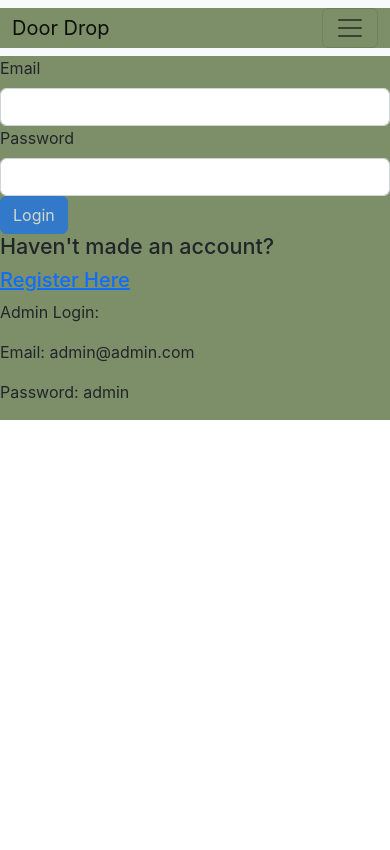
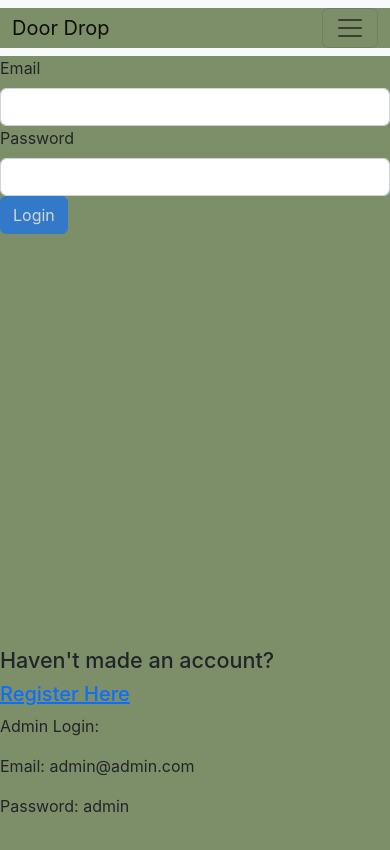
Before and after one commit to greensharpie/Door_Drop_Frontend, a React (Create React App) app: page /login in a window 390 px wide. Shown: the top 850 px of the page. Built offline with nearby package versions, Linux system fonts and the light colour scheme.

Commit message:
added CSS to login page to make it web responsive

```diff
--- a/src/App.css
+++ b/src/App.css
@@ -71,7 +71,7 @@
   color: #E6E5A3;
 }
 
-.btn-primgary {
+.btn-primary {
   color: #E6E5A3;
 }
 
@@ -79,3 +79,12 @@
   height: 100%;
   width: 100%;
 }
+
+.login-form {
+  height: 100vh;
+}
+
+.extra-options {
+  position: absolute;
+  bottom: 10px;
+}
--- a/src/pages/Login.jsx
+++ b/src/pages/Login.jsx
@@ -61,21 +61,19 @@ const Login = ({toggleAuthenticated, setCustomer}) => {
   </div>
 </form>
 </div>
+<div className="extra-options">
   <div className='new-customer'>
     <h4>Haven't made an account? &nbsp;</h4>
     <Link to="/register">
       <h5>Register Here</h5>
     </Link>
   </div>
-          {/* Admin login */}
-          <div className='master-login' >
+  <div className='master-login'>
     <p>Admin Login:</p>
     <p>Email: admin@admin.com</p>
     <p>Password: admin</p>
   </div>
 </div>
-<div>
-
 </div>
     </div>
 
```
Lines whose indentation alone changed are shown as unchanged.
